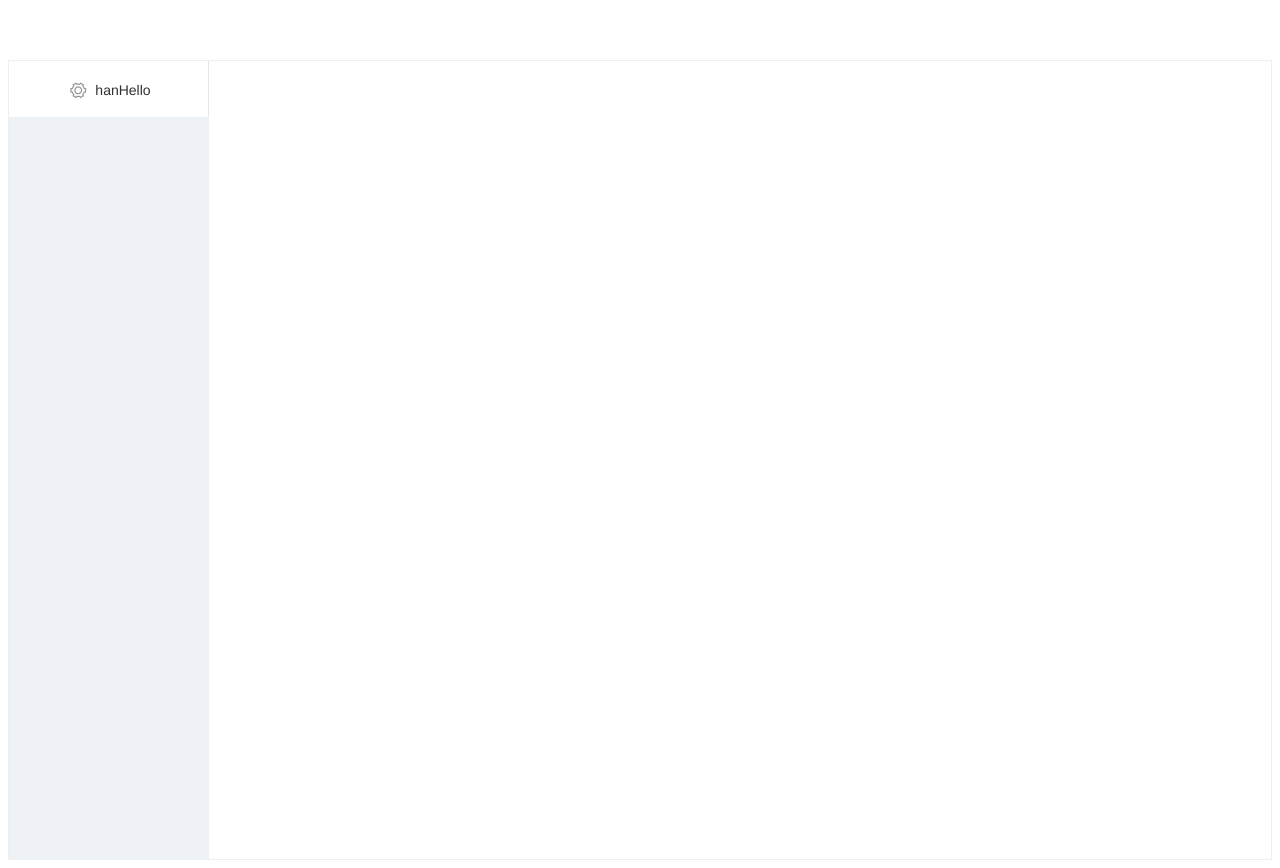
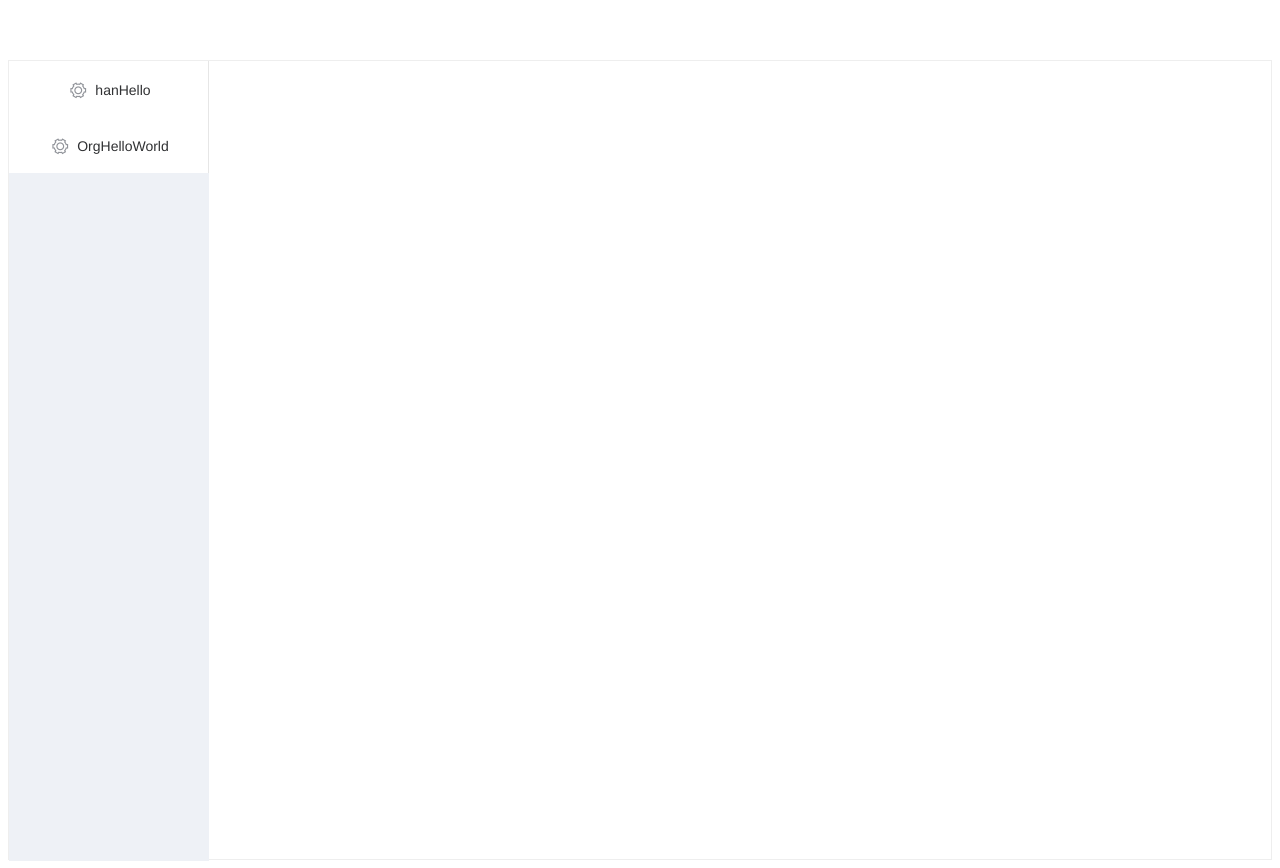
Before and after one commit to TheLastMorty/Vue_demo, a Vue app in the folder demo1/: page /#/ in a window 1280 px wide. Built offline with nearby package versions, Linux system fonts and the light colour scheme.

Commit message:
asidebar封装组件

```diff
--- a/demo1/src/App.vue
+++ b/demo1/src/App.vue
@@ -1,18 +1,8 @@
 <template>
   <div id="app">
-    <!-- <img alt="Vue logo" src="./assets/logo.png"> -->
-    <!-- <HelloWorld msg="Welcome to Your Vue.js App"/> -->
-    <!-- <HanHelloWorld/> -->
-    <!-- <el-button>默认按钮</el-button>
-    <router-link class="routeLink" to="/Han"> han ni hao </router-link>
-    <router-link class="routeLink" to="/Org"> org ni hao </router-link>
-    <router-view></router-view> -->
+
     <el-container style="height: 100vh; border: 1px solid #eee">
-      <el-aside width="200px" height:100vh style="background-color: rgb(238, 241, 246)">
-        <el-menu >
-          <NavigationItem NavigationName="hanHello" to="Han"></NavigationItem>
-        </el-menu>
-      </el-aside>
+      <AsideNavigation style="height:100vh"></AsideNavigation>
       <el-main>
         <router-view></router-view>
       </el-main>
@@ -21,12 +11,12 @@
 </template>
 
 <script>
-import NavigationItem from "./components/NavigationItem.vue";
+import AsideNavigation from './components/AsideNavigation.vue';
 
 export default {
   name: 'App',
   components: {
-    NavigationItem
+    AsideNavigation
   },
   methods:{
 
--- /dev/null
+++ b/demo1/src/components/AsideNavigation.vue
@@ -0,0 +1,33 @@
+
+<template>
+  <el-aside width="200px" height:100vh style="background-color: rgb(238, 241, 246)">
+    <el-menu >
+      <NavigationItem NavigationName="hanHello" to="Han" index=1></NavigationItem>
+    </el-menu>
+    <el-menu >
+      <NavigationItem NavigationName="OrgHelloWorld" to="Org" index=2></NavigationItem>
+    </el-menu>
+  </el-aside>
+</template>
+<script>
+import NavigationItem from "./NavigationItem.vue";
+
+export default {
+   data() {
+      return {
+      }
+   },
+   created(){
+   },
+   computed:{
+   },
+   methods:{
+   },
+   components:{
+    NavigationItem
+   }
+}
+</script>
+<style lang="scss" scoped>
+
+</style>
--- a/demo1/src/components/NavigationItem.vue
+++ b/demo1/src/components/NavigationItem.vue
@@ -1,8 +1,8 @@
 <template>
     <div>
-      <el-menu-item index="1">
+      <el-menu-item  @click=navigate :index=index>
         <i class="el-icon-setting"></i>
-        <span @click=navigate>{{NavigationName}}</span>
+        <span>{{NavigationName}}</span>
       </el-menu-item>
     </div>
 </template>
@@ -18,16 +18,16 @@ export default {
    },
    methods:{
       navigate(){
-        console.log("router push 被调用了",this.to)
+        // console.log("router push 被调用了",this.to)
           this.$router.push({
             name:this.to
           }
         )
       }
    },
-   props:["NavigationName","to"]
+   props:["NavigationName","to","index"]
 }
 </script>
-<style lang="scss" scoped>
+<!-- <style lang="scss" scoped>
 
-</style>
+</style> -->
--- a/demo1/src/router/index.js
+++ b/demo1/src/router/index.js
@@ -2,6 +2,11 @@ import VueRouter from "vue-router"
 import HanHelloWorld from "../components/HanHelloWorld"
 import HelloWorld from "../components/HelloWorld"
 
+const originalPush = VueRouter.prototype.push
+
+VueRouter.prototype.push = function push(location) {
+  return originalPush.call(this, location).catch(err => err)
+}
 
 export default new VueRouter({
     routes:[
```
